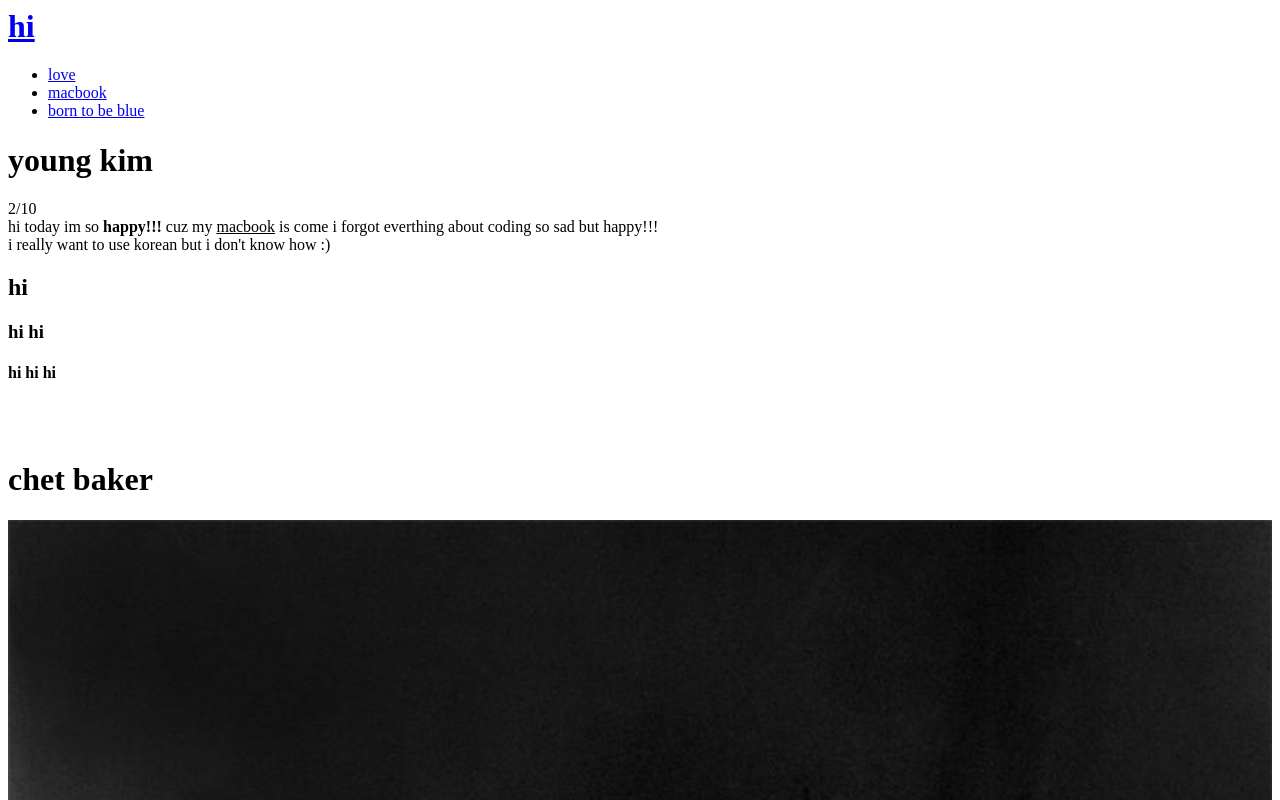
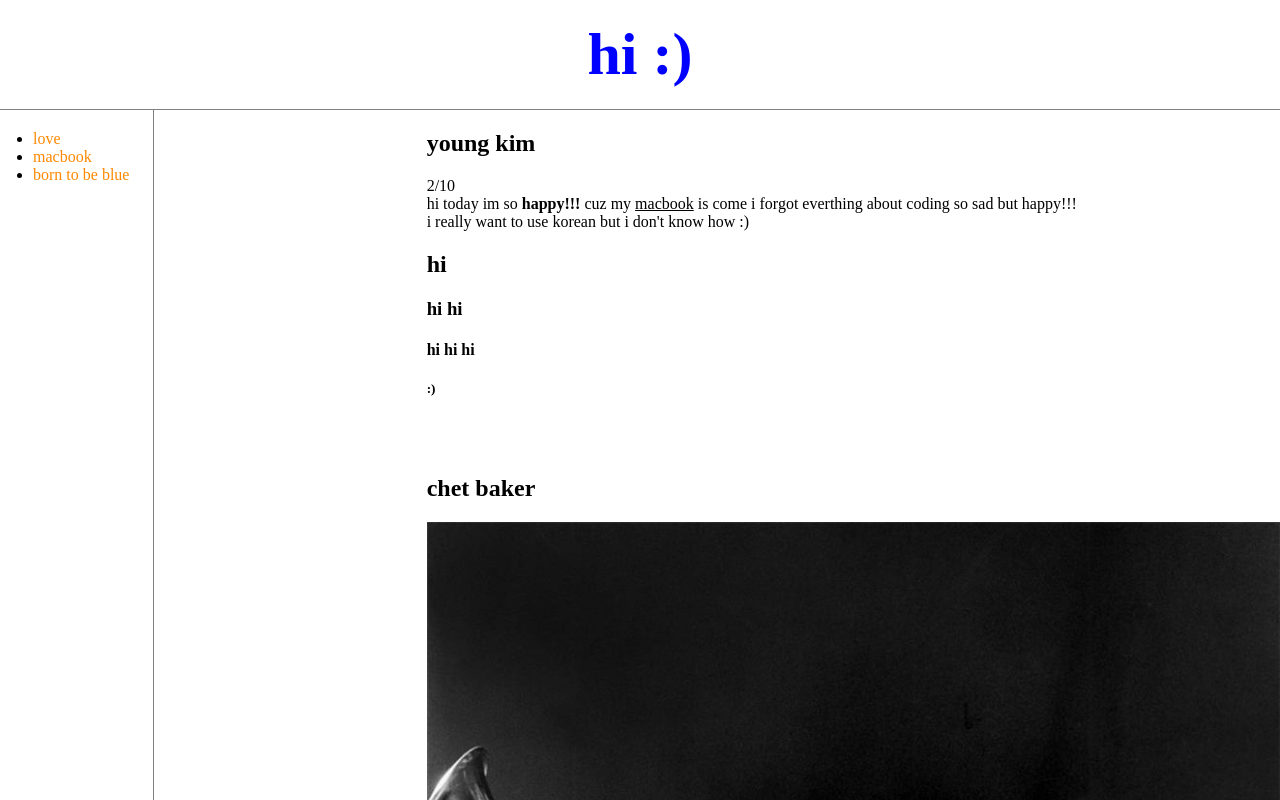
Before and after one commit to ungdung-ee/my-first-web-site, a plain HTML site: page index.html in a window 1280 px wide. Shown: the top 800 px of the page. Drawn offline with Linux system fonts and the light colour scheme.

Commit message:
수정2!!

```diff
--- a/index.html
+++ b/index.html
@@ -1,12 +1,53 @@
-<h1><a href="index.html">hi</a></h1>
+<h1><a href="index.html" style="font-size:60px"><font color="blue">
+    hi :)
+</font></a></a></h1>
 
+
+<style>
+    body{
+        margin: 0px;
+    }
+a {
+    color: rgb(255, 136, 0);
+    text-decoration: none;
+}
+
+    h1{
+    font-size:45px;
+    text-align: center;
+    border-bottom:1px solid gray;
+    padding:20px;
+    margin:0;
+}
+ul{
+    border-right: 1px solid gray;
+    width:100px;
+    margin:0px;
+    padding:20px;
+}
+#grid{
+    display: grid;
+    grid-template-columns: 1fr 2fr;
+}
+ul{
+    padding-left: 33px;
+}
+#article{
+    padding-left: 25px;
+}
+
+</style>
+
+
+<div id="grid">
 <ul>
 <li><a href="1.love.html">love</a></li>
 <li><a href="https://www.apple.com/kr/shop/go/home?&mnid=siADh6hbK-dc_mtid_18707vxu38484_pcrid_570597729764_pgrid_16348496961_&cid=aos-kr-kwgo-Brand--slid---product--&mtid=18707vxu38484&aosid=p238"> macbook </a></li>
 <li><a href="3.love.html"> born to be blue</a></li>
 </ul>
 
-<h1>young kim</h1>
+<div>
+<h2>young kim</h2>
 <head>
     2/10<br>
     hi today im so <strong>happy!!!</strong>
@@ -19,14 +60,19 @@
 <h2> hi </h2>
 <h3>hi hi</h3>
 <h4>hi hi hi</h4>
+<h5>:)</h5>
 <br><br>
-<h1>chet baker</h1>
+
+
+
+<h2>chet baker</h2>
 
 <img src="chet.jpg" width="100%">
 <h2><a href="https://www.youtube.com/watch?v=3zrSoHgAAWo" target="_blank" title="about fall in love">
     <h2><a href="https://www.youtube.com/watch?v=3zrSoHgAAWo" target="_blank" title="about fall in love">
     i fall in love too easily </a></h2>
-<p>fall in love too easily
+
+
     I fall in love too fast
     I fall in love too terribly hard
     For love to ever last
@@ -40,5 +86,7 @@
     'Cause I've been fooled in the past
     But still I fall in love too easily
     I fall in love too fast
+    i really love this song..
     </p>
-    i really love this song..
+</div>
+</div>
```
Also changed, not shown: 1.love.html (+61 -14 lines), 3.love.html (+46 -4 lines).
